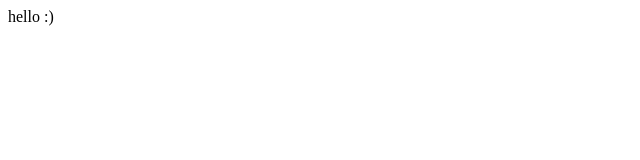
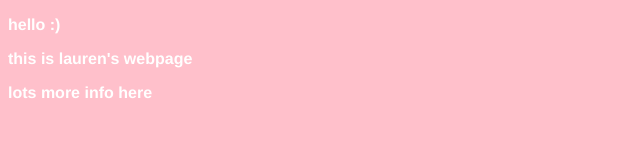
Before and after one commit to agnescameron/lauren-website, a plain HTML site: page index.html in a window 1280 px wide. Shown: the whole page, without its empty margins (0-640 px from the left). Drawn offline with Linux system fonts and the light colour scheme.

Commit message:
made it pink

```diff
--- a/index.css
+++ b/index.css
@@ -0,0 +1,6 @@
+body {
+	background-color: pink;
+	font-family: helvetica;
+	color: white;
+	font-weight: bold;
+}
--- a/index.html
+++ b/index.html
@@ -3,9 +3,14 @@
 <head>
 	<meta charset="utf-8">
 	<meta name="viewport" content="width=device-width, initial-scale=1">
+	<link rel="stylesheet" type="text/css" href="index.css">
 	<title>lauren website</title>
 </head>
 <body>
-hello :)
+<p>hello :)</p>
+
+<p>this is lauren's webpage</p>
+
+<p>lots more info here</p>
 </body>
 </html>
```
